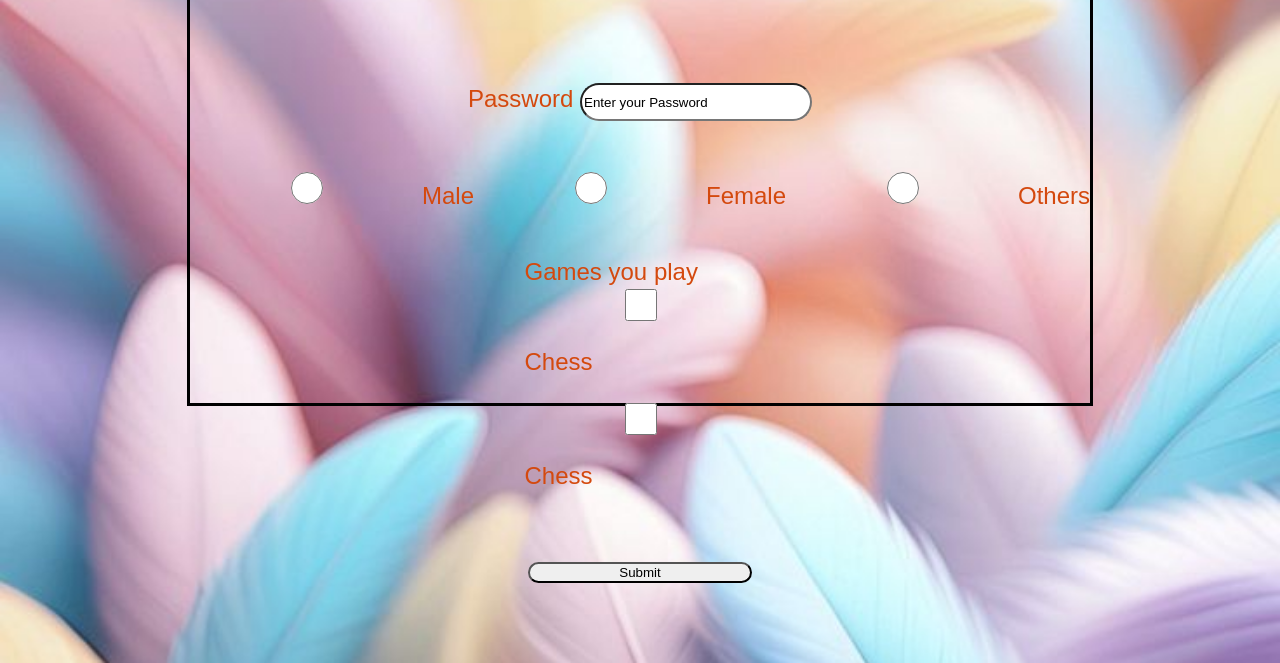
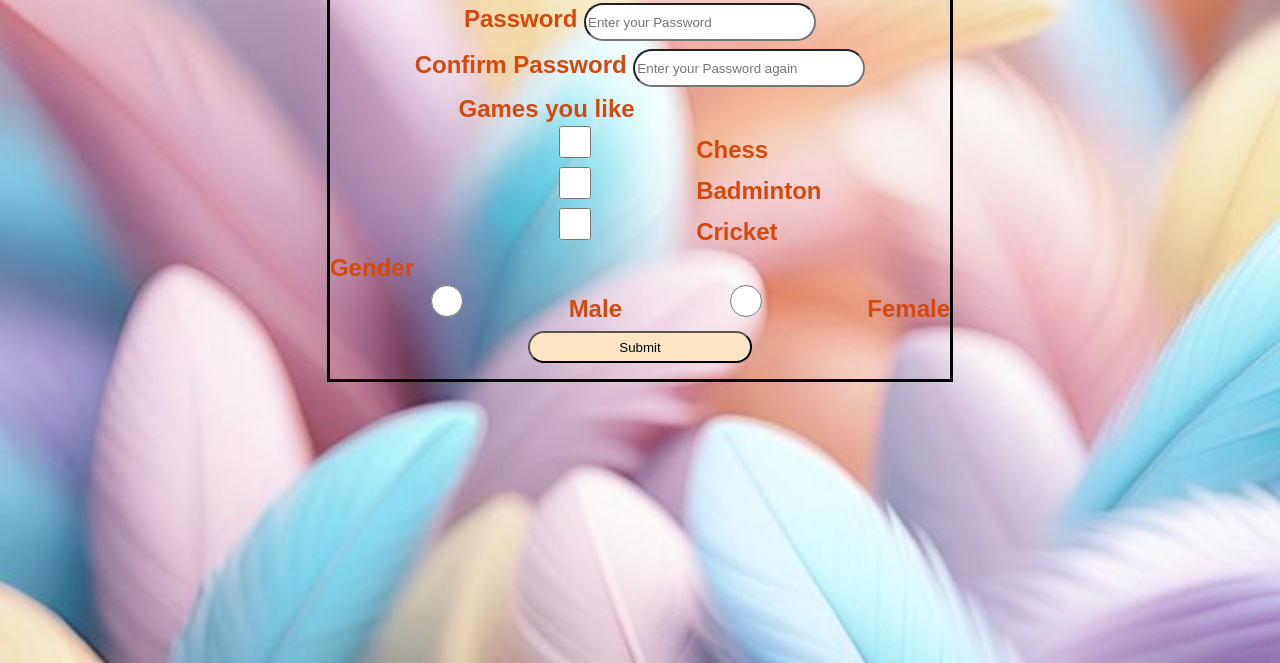
Before and after one commit to bhattaraisushma/Assement_techjar, a plain HTML site: page form3.html in a window 1280 px wide. Shown: the part 137-800 px from the top of the page. Drawn offline with Linux system fonts and the light colour scheme.

Commit message:
form3 js

```diff
--- a/form2.css
+++ b/form2.css
@@ -48,3 +48,17 @@ border-color: black;
     gap:4rem;
 
 }
+input{
+    height: 2rem;
+    width: 14rem;
+border-radius: 8rem;
+}
+button{
+    height: 2rem;
+    width:10rem;
+    border-radius: 8rem;
+    background-color: bisque;
+}
+label{
+    font-weight: bold;
+}
--- a/form3.css
+++ b/form3.css
@@ -27,18 +27,18 @@ margin-top: 10rem;
 }
 
 .div3{
-    padding-top: 6rem;
+    padding-top: 1rem;
     display : flex;
 flex-direction: column;
 justify-items: center;
 align-items: center;
-gap:3rem;
+gap:0.5rem;
 color:rgb(212, 73, 14);
 font-size: 1.5rem;
 font-family: Arial, Helvetica, sans-serif;
 
-width: fit-content;
-height: 20rem;
+width:max-content;
+height: max-content;
 border-style: solid;
 border-width: 3px;
 border-color: black;
@@ -49,21 +49,33 @@ input{
     height: 2rem;
     width: 14rem;
 border-radius: 8rem;
+position: relative;
 }
 button{
     height: 2rem;
     width:14rem;
     border-radius: 8rem;
+    background-color: bisque;
+    margin-bottom: 1rem;
 }
 .check{
     display: flex;
-    flex-direction: column;
-    gap:0;
+    flex-direction: row;
+    gap:0rem;
 
 }
 .gender{
     display: flex;
+    flex-direction: column;
+    gap:0rem;
+
+}
+label{
+    font-weight: bold;
+
+}
+.chess{
+    display: flex;
     flex-direction: row;
     gap:0;
-
 }
--- a/form3.html
+++ b/form3.html
@@ -11,23 +11,87 @@
         <div class="maindiv">
             <p style="font-size: 3rem;  font-family:'Segoe UI', Tahoma, Geneva, Verdana, sans-serif; font-weight: bold; color: brown; margin-bottom: 0;">Registration Form</p>
 
-        <div class ="div3">
-      <label> Password  <input type ="text" value ="Enter your Password"></label>
-      <!-- <label>  About you<textarea ="text" value ="Enter your name"></label> -->
+        <div class ="div3" >
+      <label> Password  <input type ="text" id="password" placeholder="Enter your Password"></label>
+      <label> Confirm Password  <input type ="text" id="conpassword" placeholder="Enter your Password again"></label>
+    <div style="display: flex; flex-direction: column; ">
+        <b>Games you like </b> <!-- <label>  About you<textarea ="text" value ="Enter your name"></label> -->
+ <span> <input type="checkbox" id ="chess" value="chess" onclick="game()">
+  <label   for ="chess" >Chess</label></span>
 
-        <span class=" gender">
-       <label><input type ="radio">Male </label>
-    <label>  <input type ="radio">Female  </label>
-<label>  <input type ="radio">Others  </label>
-    </span>
-    <span class="check"> Games you play
-         <input type="checkbox"> <p>Chess</p>
-        <input type="checkbox">  <p>Chess</p>
+  <span><input type="checkbox" id ="bad" value="chess" onclick="game()">
+  <label   for ="bad" >Badminton</label></span>
+  <span><input type="checkbox" id ="cric"  value="chess"onclick="game()">
+  <label   for ="cric" >Cricket</label></span>
+
+</div>
+<div style="display: flex; flex-direction:column; ">
+    <b>Gender</b>
+    <span><input type="radio" id ="male" onclick="enable('male')">
+        <label for "male">Male</label>
+
+        <span><input type="radio" id ="female" onclick="enable('female')" >
+            <label for "male">Female</label>
+</div>
 
     </span>
-   <button>Submit</button>
+   <button onclick="handleform()">Submit</button>
     </div>
 </div>
+   <script>
 
+    function game()
+    {
+         game=true;
+    }
+    function enable(selected)
+    {
+
+        var gender=true;
+        var femalechecked=document.getElementById('female')
+        var malechecked=document.getElementById('male')
+
+    if ( selected=="male"&& malechecked.checked)
+    {
+        femalechecked.checked=false;
+
+    }
+    else{
+
+        malechecked.checked=false
+    }
+
+
+       }
+
+
+
+    function handleform()
+    {
+        var game=false;
+        var checked=false;
+        console.log("clicked")
+        var pass= document.getElementById("password").value
+        var conpass= document.getElementById("conpassword").value
+        if(pass=="")
+        {
+            alert("enter your password");
+
+        }
+        if(conpass=="")
+        {
+            alert("enter your password to confirm");
+        }
+        if(pass== conpass && game==true && gender ==true)
+        {
+           alert("Successfully registered");
+        }
+        else{
+            alert("Empty fields")
+        }
+
+    }
+   </script>
 </body>
+
 </html>
```
Also changed, not shown: scripts.js (deleted).
